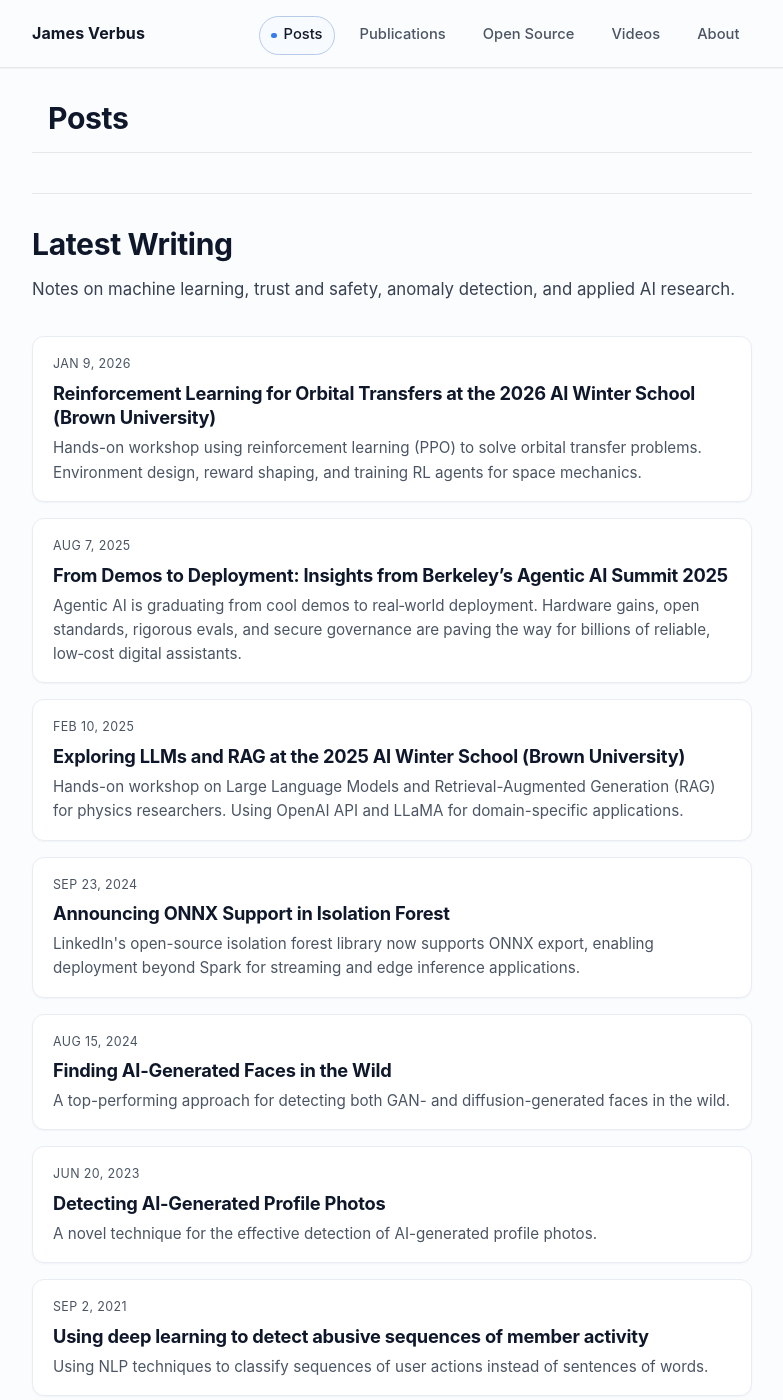
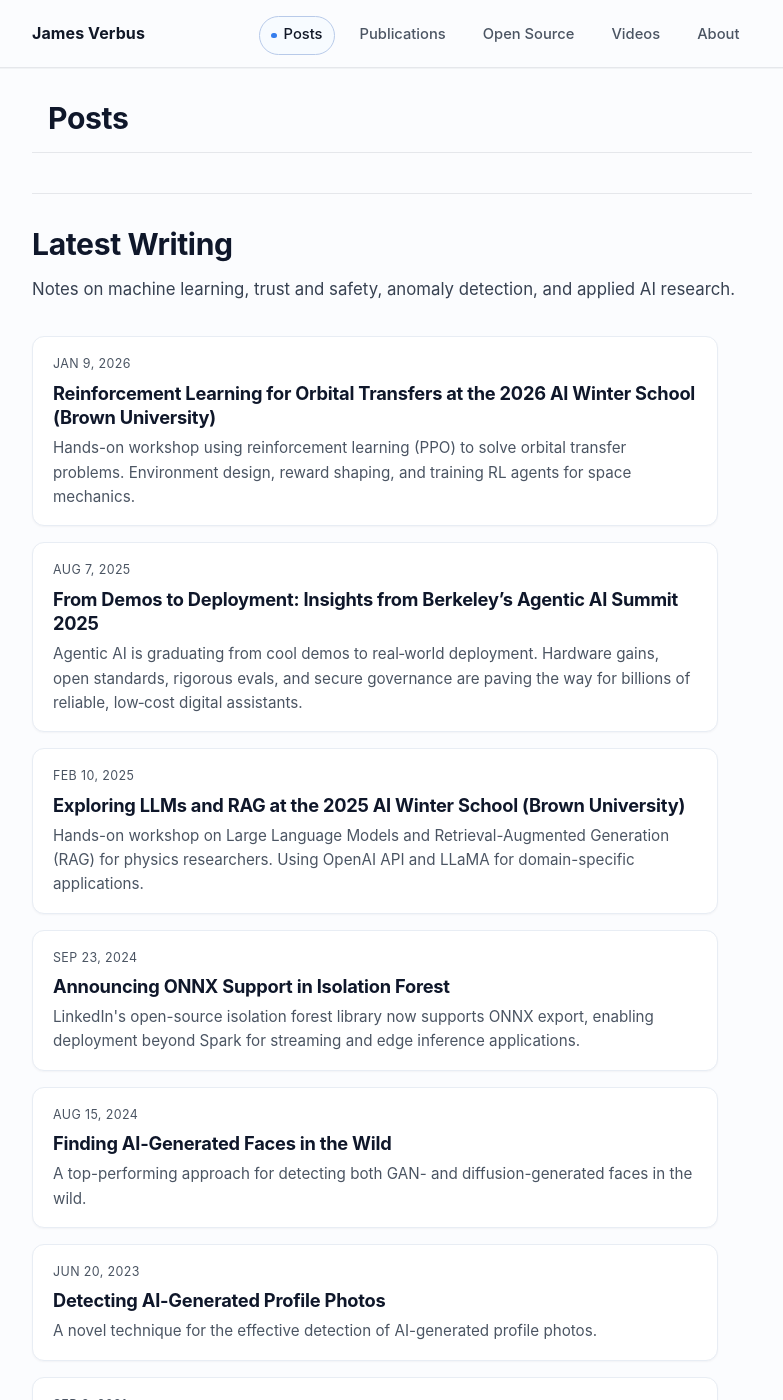
Before and after one commit to jverbus/jverbus.github.io, a Jekyll site: the page built from index.md, in a window 1280 px wide and 1400 px high. Shown: the whole window, without its empty margins (248-1031 px from the left). Built offline with Jekyll 4.4.1, drawn with Linux system fonts in a browser that asks for light colours.

Commit message:
style(css): standardize global card width across pages
  - introduce shared --max-readable: 68ch token
  - apply unified width to all .post-list containers (width: 100%; max-width: var(--max-readable))
  - update existing hardcoded readable-width rules to use the shared variable
  - keep Publications wrappers aligned to the same global readable width for consistent card sizing site-wide

```diff
--- a/assets/css/modern.css
+++ b/assets/css/modern.css
@@ -34,6 +34,7 @@
   --space-12: 3rem;
 
   --max-content: 720px;
+  --max-readable: 68ch;
 }
 
 * {
@@ -271,7 +272,7 @@ table {
 .entry-content > blockquote,
 .entry-content > pre,
 .entry-content > table {
-  max-width: 68ch;
+  max-width: var(--max-readable);
 }
 
 ul,
@@ -424,6 +425,8 @@ video {
   display: grid;
   grid-template-columns: 1fr;
   gap: var(--space-4);
+  width: 100%;
+  max-width: var(--max-readable);
 }
 
 .home-archive-link {
@@ -530,7 +533,7 @@ video {
 .layout-post .entry-content blockquote,
 .layout-post .entry-content pre,
 .layout-post .entry-content table {
-  max-width: 68ch;
+  max-width: var(--max-readable);
 }
 
 .layout-post .entry-content > h2,
@@ -654,7 +657,7 @@ video {
 .page-publications .entry-content > ul,
 .page-publications .entry-content > .post-list {
   width: 100%;
-  max-width: 68ch;
+  max-width: var(--max-readable);
   margin-bottom: var(--space-8);
 }
 
```
